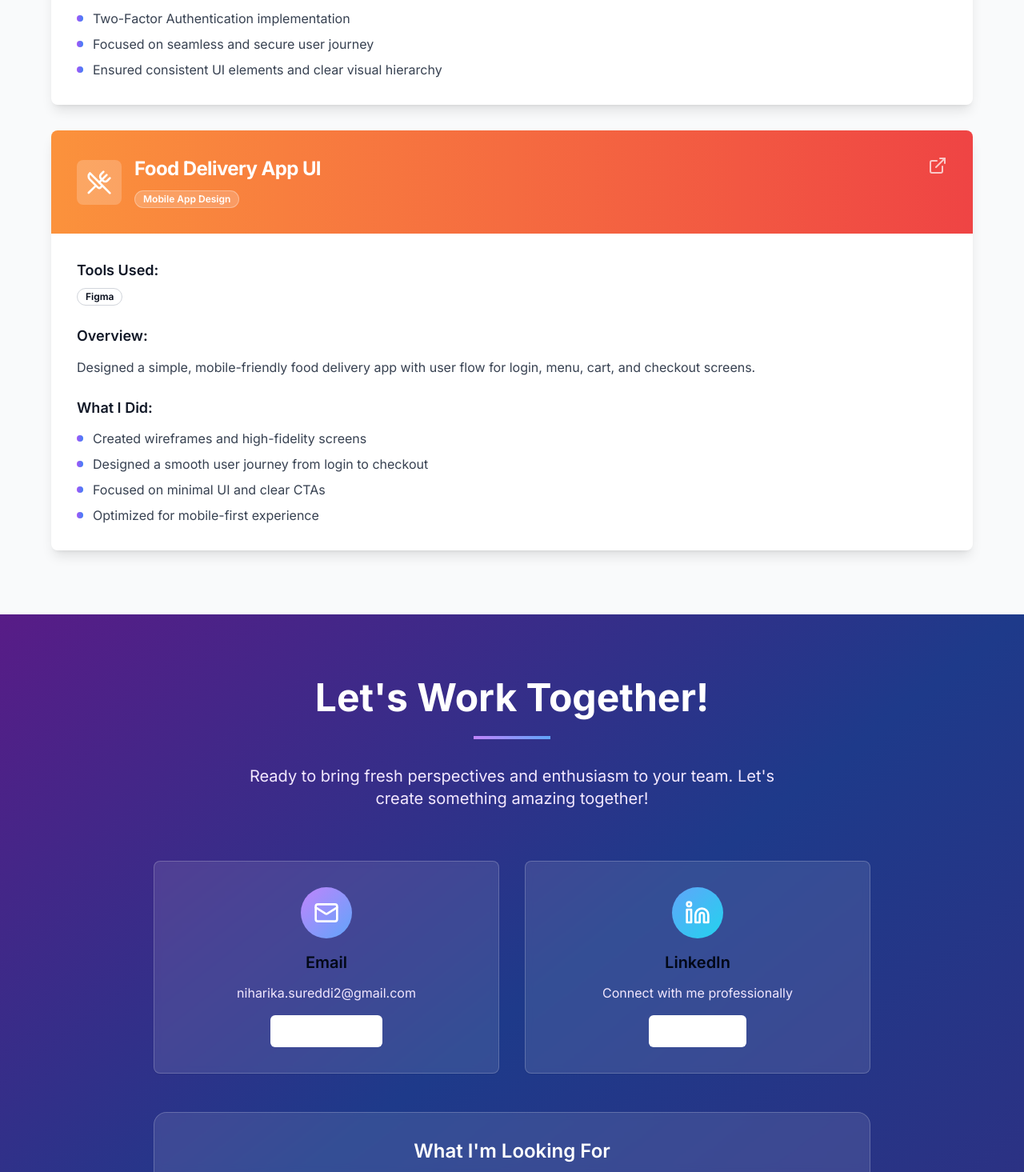
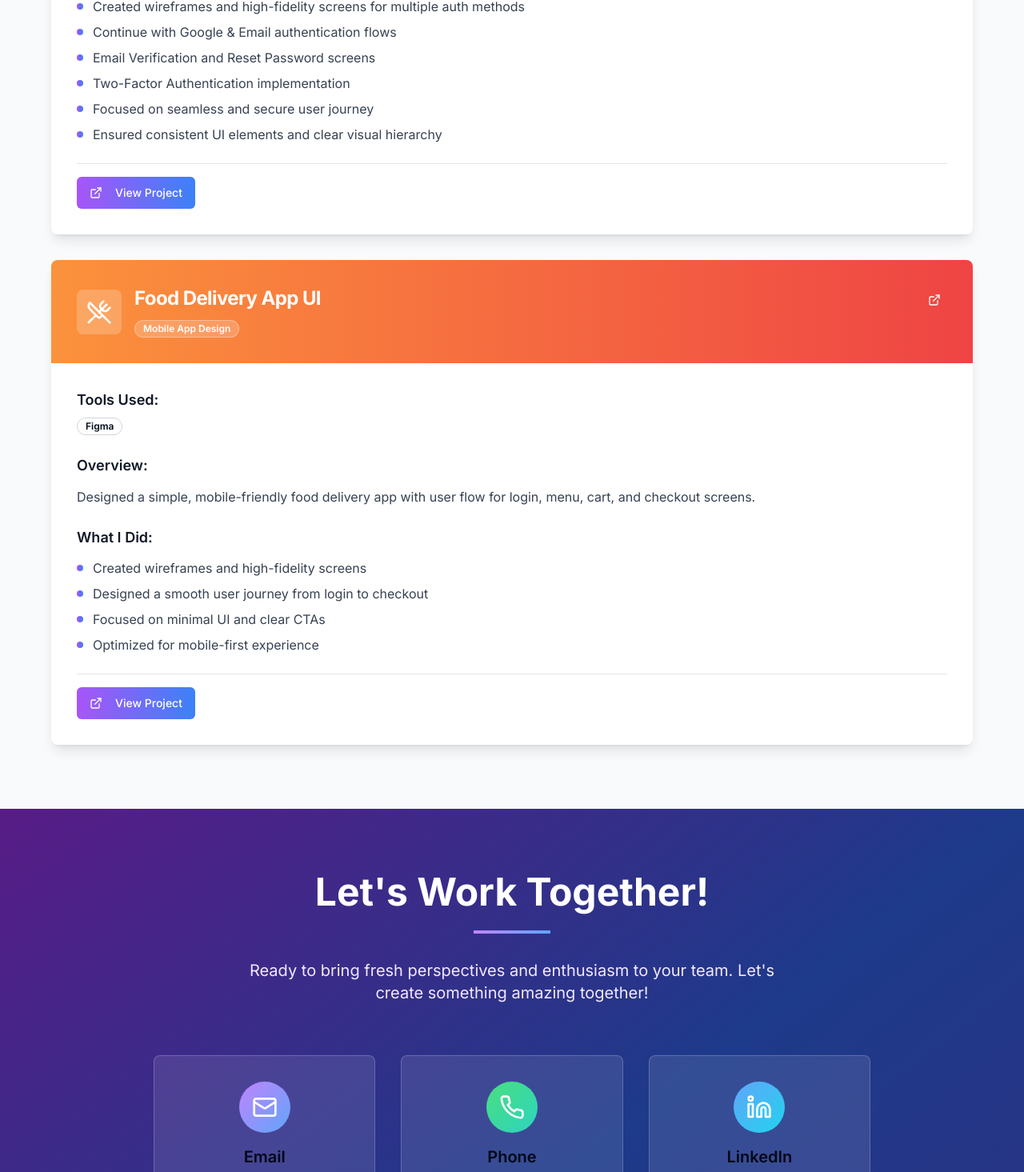
Before and after one commit to NIHARIKA-SUREDDI/sureddi-portfolio, a React (Vite) app: page / in a window 1280 px wide. Shown: the part 3027-4492 px from the top of the page at 80% size. Built offline with nearby package versions, Linux system fonts and the light colour scheme.

Commit message:
Add project links and contact number
- Removed "design philosophy" section.
- Added links for all projects.
- Changed "Food Delivery App UI" to "Food Delivery App".
- Added contact number.

```diff
--- a/src/components/Contact.tsx
+++ b/src/components/Contact.tsx
@@ -1,7 +1,7 @@
 
 import { Card, CardContent } from "@/components/ui/card";
 import { Button } from "@/components/ui/button";
-import { Mail, Linkedin, Send, Heart } from "lucide-react";
+import { Mail, Linkedin, Send, Heart, Phone } from "lucide-react";
 
 const Contact = () => {
   return (
@@ -16,7 +16,7 @@ const Contact = () => {
           </p>
         </div>
 
-        <div className="grid md:grid-cols-2 gap-8 mb-12">
+        <div className="grid md:grid-cols-3 gap-8 mb-12">
           <Card className="bg-white/10 border-white/20 backdrop-blur-sm hover:bg-white/20 transition-all duration-300">
             <CardContent className="p-8 text-center">
               <div className="bg-gradient-to-br from-purple-400 to-blue-400 w-16 h-16 rounded-full flex items-center justify-center mx-auto mb-4">
@@ -31,6 +31,24 @@ const Contact = () => {
               >
                 <Send className="mr-2 h-4 w-4" />
                 Send Email
+              </Button>
+            </CardContent>
+          </Card>
+
+          <Card className="bg-white/10 border-white/20 backdrop-blur-sm hover:bg-white/20 transition-all duration-300">
+            <CardContent className="p-8 text-center">
+              <div className="bg-gradient-to-br from-green-400 to-teal-400 w-16 h-16 rounded-full flex items-center justify-center mx-auto mb-4">
+                <Phone className="h-8 w-8 text-white" />
+              </div>
+              <h3 className="text-xl font-semibold mb-3">Phone</h3>
+              <p className="text-purple-100 mb-4">+91 9876543210</p>
+              <Button
+                variant="outline"
+                className="border-white/30 text-white hover:bg-white hover:text-purple-900 transition-all duration-300"
+                onClick={() => window.open('tel:+919876543210')}
+              >
+                <Phone className="mr-2 h-4 w-4" />
+                Call Now
               </Button>
             </CardContent>
           </Card>
--- a/src/components/Projects.tsx
+++ b/src/components/Projects.tsx
@@ -1,6 +1,7 @@
 
 import { Card, CardContent, CardHeader, CardTitle } from "@/components/ui/card";
 import { Badge } from "@/components/ui/badge";
+import { Button } from "@/components/ui/button";
 import { ExternalLink, Globe, Smartphone, UtensilsCrossed } from "lucide-react";
 
 const Projects = () => {
@@ -18,7 +19,8 @@ const Projects = () => {
         "Structured content for easy readability and user engagement",
         "Focused on clear navigation, strong CTAs, and visual consistency"
       ],
-      gradient: "from-green-400 to-blue-500"
+      gradient: "from-green-400 to-blue-500",
+      link: "https://salessupport69.wixsite.com/7s-sales-technolog-2"
     },
     {
       id: 2,
@@ -35,7 +37,8 @@ const Projects = () => {
         "Focused on seamless and secure user journey",
         "Ensured consistent UI elements and clear visual hierarchy"
       ],
-      gradient: "from-purple-400 to-pink-500"
+      gradient: "from-purple-400 to-pink-500",
+      link: "https://www.figma.com/design/u59njIJFbIjbJdoJi0IJ1y/Mobile--Login-Flow?node-id=0-1&t=RldRD3Ef2PLUMaZf-1"
     },
     {
       id: 3,
@@ -50,7 +53,8 @@ const Projects = () => {
         "Focused on minimal UI and clear CTAs",
         "Optimized for mobile-first experience"
       ],
-      gradient: "from-orange-400 to-red-500"
+      gradient: "from-orange-400 to-red-500",
+      link: "https://www.figma.com/design/F43F3Kl3t0HQE8sCjqUHM8/Food-delivery-App?node-id=0-1&t=r48ELA0b43QXwiHn-1"
     }
   ];
 
@@ -81,7 +85,14 @@ const Projects = () => {
                       </Badge>
                     </div>
                   </div>
-                  <ExternalLink className="h-6 w-6 opacity-70 group-hover:opacity-100 transition-opacity" />
+                  <Button
+                    variant="ghost"
+                    size="sm"
+                    className="text-white hover:bg-white/20 p-2"
+                    onClick={() => window.open(project.link, '_blank')}
+                  >
+                    <ExternalLink className="h-6 w-6" />
+                  </Button>
                 </div>
               </CardHeader>
 
@@ -102,7 +113,7 @@ const Projects = () => {
                   <p className="text-gray-700 leading-relaxed">{project.description}</p>
                 </div>
 
-                <div>
+                <div className="mb-6">
                   <h4 className="text-lg font-semibold text-gray-900 mb-3">What I Did:</h4>
                   <ul className="space-y-2">
                     {project.achievements.map((achievement, i) => (
@@ -112,6 +123,16 @@ const Projects = () => {
                       </li>
                     ))}
                   </ul>
+                </div>
+
+                <div className="pt-4 border-t border-gray-200">
+                  <Button
+                    className="bg-gradient-to-r from-purple-500 to-blue-500 hover:from-purple-600 hover:to-blue-600 text-white"
+                    onClick={() => window.open(project.link, '_blank')}
+                  >
+                    <ExternalLink className="mr-2 h-4 w-4" />
+                    View Project
+                  </Button>
                 </div>
               </CardContent>
             </Card>
```
